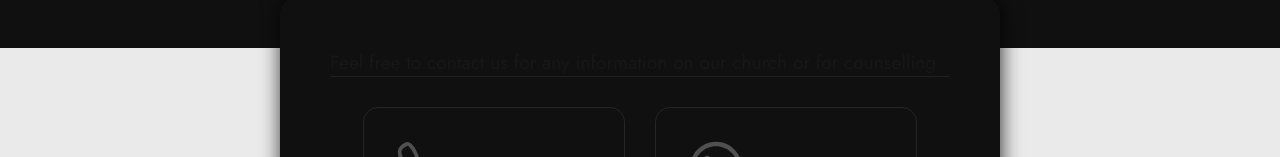
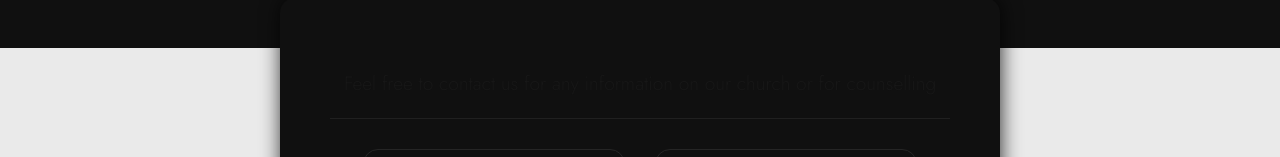
Before and after one commit to sgarcia97/test-app, a Next.js app: page /contact in a window 1280 px wide. Shown: the part 473-630 px from the top of the page. Built offline with nearby package versions, Linux system fonts and the light colour scheme; no server answers.

Commit message:
Update page.tsx

```diff
--- a/app/contact/page.tsx
+++ b/app/contact/page.tsx
@@ -10,7 +10,7 @@ const Page = () => {
     return(
 
         <Template title="Contact">
-<div>Feel free to contact us for any information on our church or for counselling</div>
+<p className="page-subtitle">Feel free to contact us for any information on our church or for counselling</p>
         <CardWrapper center={true}>
                 <Card
                 title="Call Us"
```
